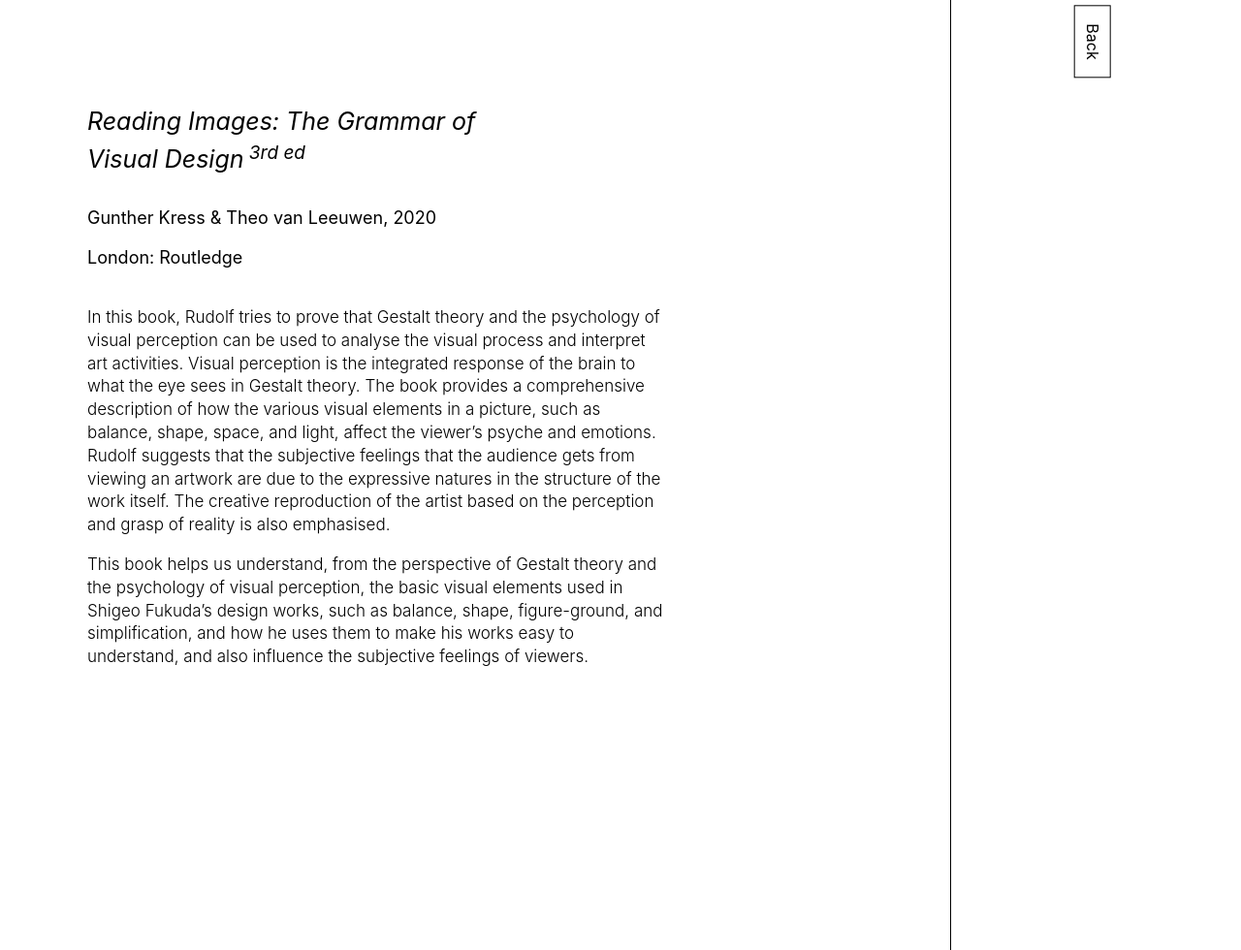
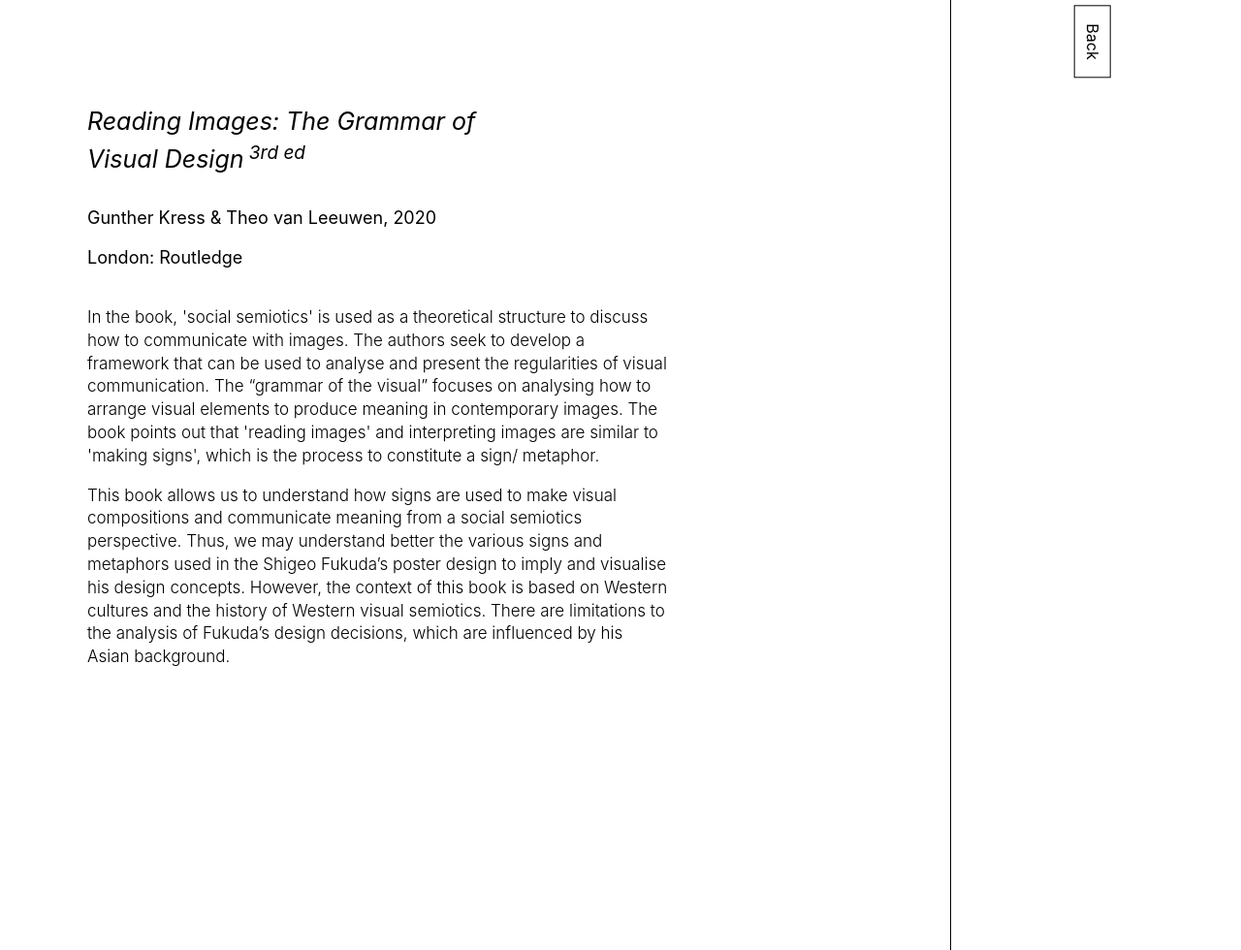
Before and after one commit to Sherrysan0/Sherrysan0.github.io, a plain HTML site: page AlmanacofSheri/AnnotatedBibliography/Entry7/index.html in a window 1280 px wide. Shown: the whole page at 97% size. Drawn offline with Linux system fonts and the light colour scheme.

Commit message:
Add files via upload

```diff
--- a/AlmanacofSheri/AnnotatedBibliography/Entry7/index.html
+++ b/AlmanacofSheri/AnnotatedBibliography/Entry7/index.html
@@ -69,26 +69,26 @@
         Images: The Grammar of <br>Visual Design</i><sup><a> <i>3rd ed</i> </a></sup></h1>
     <h2>Gunther Kress & Theo van Leeuwen, 2020</h2>
     <h3>London: Routledge </h3>
-    <p>In this book, Rudolf tries to prove that Gestalt theory
-        and the psychology of visual perception can be used to
-        analyse the visual process and interpret art activities.
-        Visual perception is the integrated response of the brain
-        to what the eye sees in Gestalt theory. The book provides
-        a comprehensive description of how the various visual
-        elements in a picture, such as balance, shape, space, and
-        light, affect the viewer’s psyche and emotions. Rudolf
-        suggests that the subjective feelings that the audience
-        gets from viewing an artwork are due to the expressive
-        natures in the structure of the work itself. The creative
-        reproduction of the artist based on the perception and
-        grasp of reality is also emphasised. </p>
-        <p>This book helps us understand, from the perspective of
-            Gestalt theory and the psychology of visual perception,
-            the basic visual elements used in Shigeo Fukuda’s design
-            works, such as balance, shape, figure-ground, and simplification,
-            and how he uses them to make his works easy
-            to understand, and also influence the subjective feelings
-            of viewers.</p>
+    <p>In the book, 'social semiotics' is used as a theoretical
+structure to discuss how to communicate with images.
+The authors seek to develop a framework that can be
+used to analyse and present the regularities of visual
+communication. The “grammar of the visual” focuses
+on analysing how to arrange visual elements to produce
+meaning in contemporary images. The book points out
+that 'reading images' and interpreting images are similar
+to 'making signs', which is the process to constitute
+a sign/ metaphor.</p>
+<p>This book allows us to understand how signs are used to
+make visual compositions and communicate meaning
+from a social semiotics perspective. Thus, we may understand
+better the various signs and metaphors used in the
+Shigeo Fukuda’s poster design to imply and visualise his
+design concepts. However, the context of this book is
+based on Western cultures and the history of Western
+visual semiotics. There are limitations to the analysis of
+Fukuda’s design decisions, which are influenced by his
+Asian background.</p>
     <a href="../" class="link-button back-button">Back</a>
 
 </body>
```
